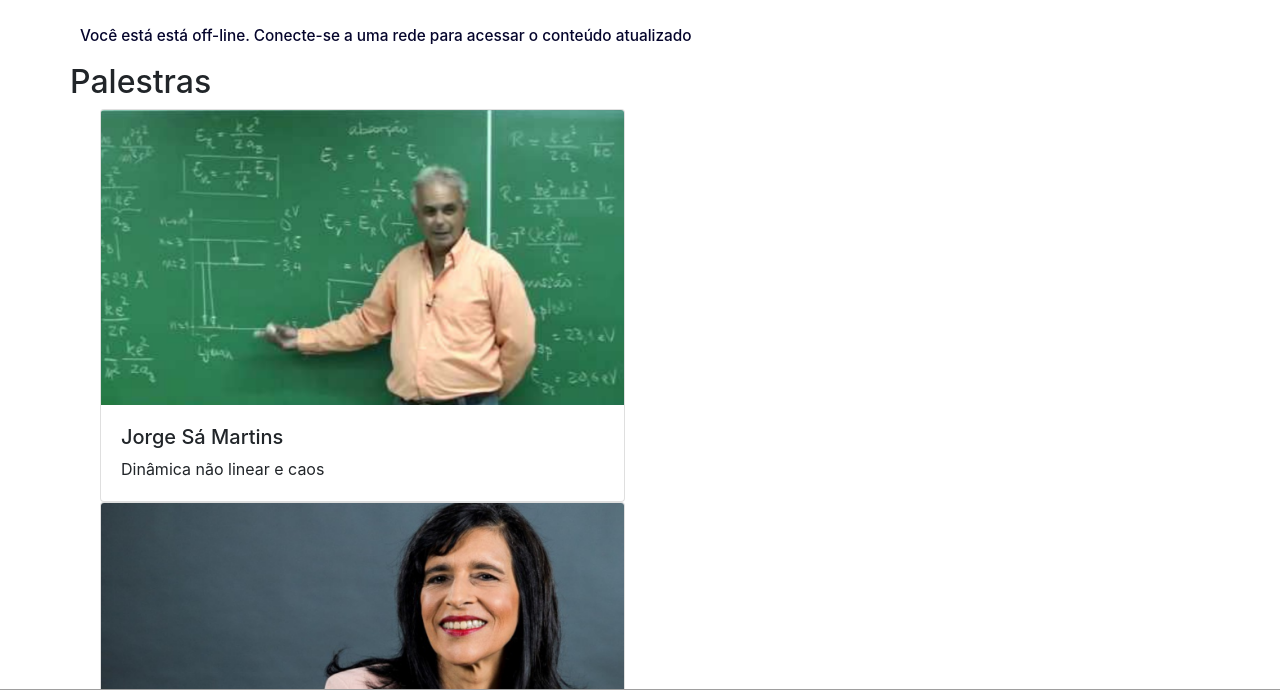
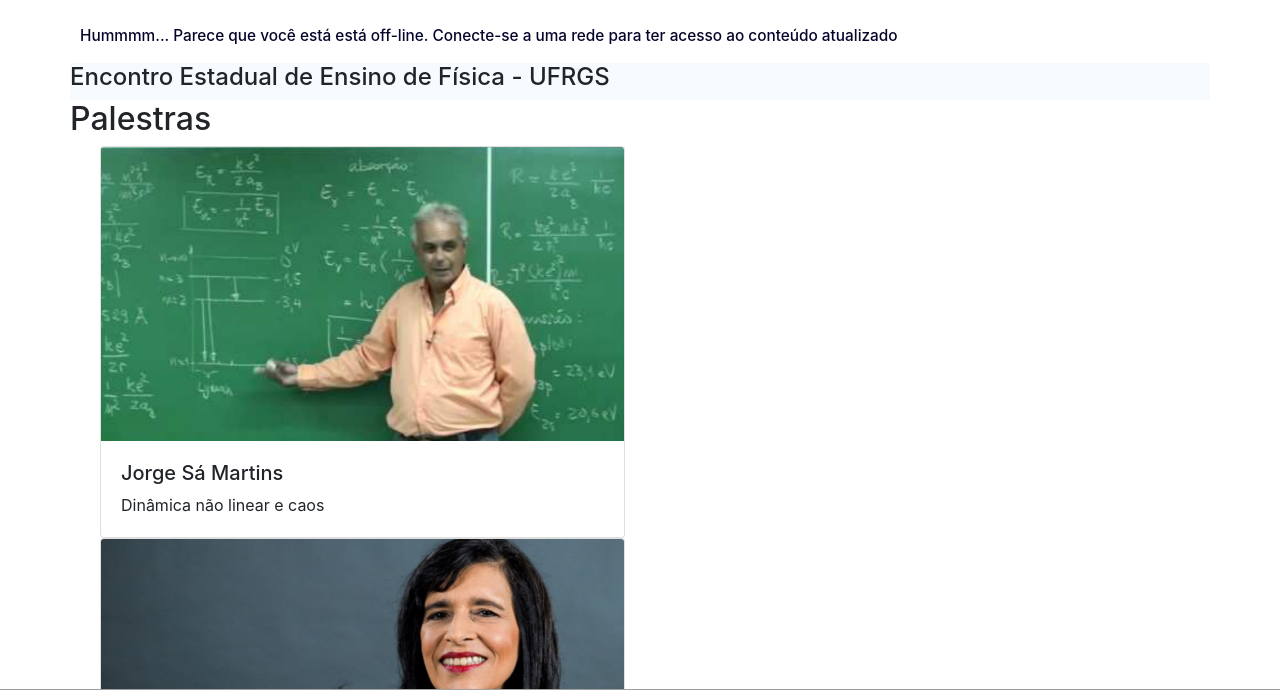
Before and after one commit to tamarasalvatori/tamarasalvatori.github.io, a plain HTML site: page offline.html in a window 1280 px wide. Shown: the part 79-769 px from the top of the page. Drawn offline with Linux system fonts and the light colour scheme; grey boxes are pictures that could not be loaded.

Commit message:
Title and background

```diff
--- a/css/styles.css
+++ b/css/styles.css
@@ -13,6 +13,13 @@
     background-size: cover;
     background-repeat: repeat;
     color: #fff
+}
+
+.bg-title{
+    text-align: center;
+    background-color: rgb(247, 251, 253);
+    background-size: cover;
+    background-repeat: repeat;
 }
 
 .bg-footer-offline{
@@ -41,9 +48,16 @@
 
 .titulo-categoria{
     font-size: 120%;
+    text-align: center;
     color:rgb(5, 5, 44);
     padding: 10px;
 }
+
+.titulo{
+    margin-top: 25px;
+    margin-bottom: 0px;
+    text-align: center;
+    font-size: 80%;}
 
 .category{
     padding: 10px;
--- a/offline.html
+++ b/offline.html
@@ -38,8 +38,14 @@
 
   <div class="container warning">
     <div class="row">
-      <h4 class="titulo-categoria">Você está está off-line. Conecte-se a uma rede para acessar o conteúdo atualizado
+      <h4 class="titulo-categoria">Hummmm... Parece que você está está off-line. Conecte-se a uma rede para ter acesso ao conteúdo atualizado
       </h4>
+    </div>
+  </div>
+
+  <div class="container bg-title">
+    <div class="row">
+      <h4>Encontro Estadual de Ensino de Física - UFRGS</h4>
     </div>
   </div>
 
@@ -47,9 +53,7 @@
 
   <footer class="container-fluid bg-footer-offline fixed-bottom">
     <div class="row">
-      <div class="col-12">
-        Universidade Federal do Rio Grande do Sul
-      </div>
+      <div class="col-12">Universidade Federal do Rio Grande do Sul</div>
     </div>
   </footer>
 
```
Also changed, not shown: index.html (+6 -0 lines), images/bg6.jpeg (added), images/bg7.jpeg (added), images/bg8.jpeg (added), images/bg9.png (added).
